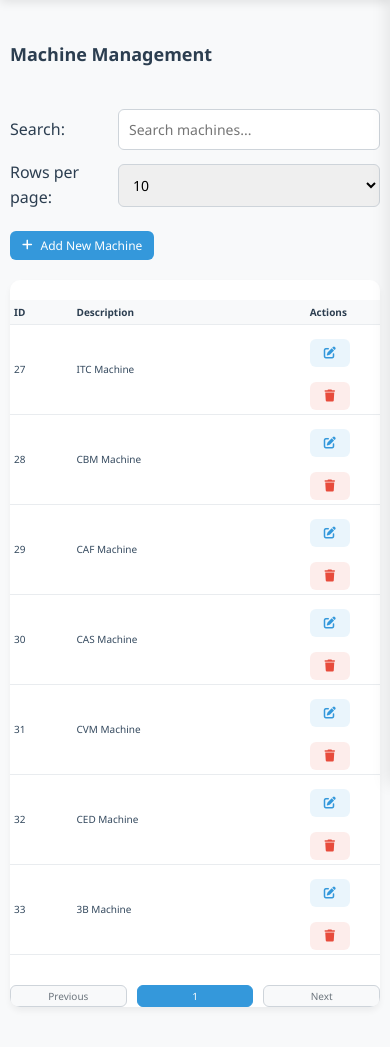
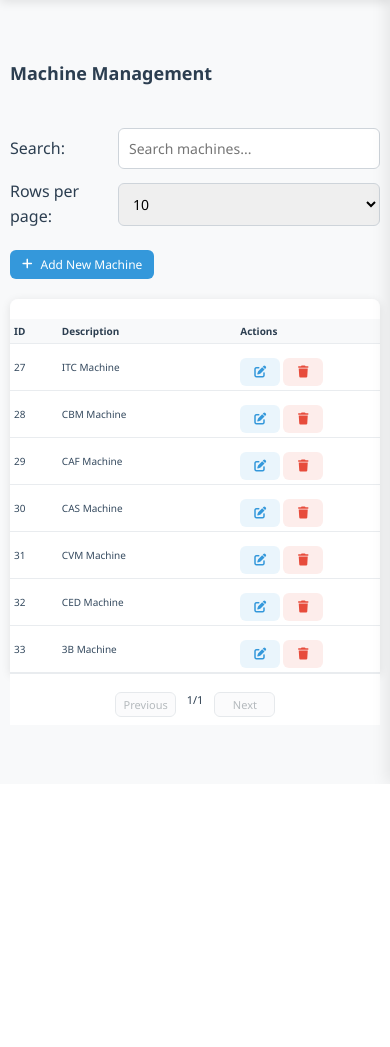
Before and after one commit to daps00s/WVM, a PHP site: page /machines.php in a window 390 px wide. Shown: the part 60-1107 px from the top of the page. After the commit the page ends 844 px from the top, so only its background shows below. Run offline with PHP 8.4, Linux system fonts and the light colour scheme; a user stored in the database is signed in; data comes from the database, SQL or seed files in the repository.

Commit message:
machine responsive

```diff
--- a/assets/css/machines.css
+++ b/assets/css/machines.css
@@ -350,46 +350,72 @@
     box-shadow: 0 0 5px rgba(52, 152, 219, 0.2);
 }
 
+/* Updated Pagination Styles - Matching Transactions Page */
+.pagination-container {
+    width: 100%;
+    position: static;
+    background-color: #fff;
+    border-top: 1px solid #e9ecef;
+    margin-top: 0;
+    padding: 15px 0;
+    display: flex;
+    justify-content: center;
+    align-items: center;
+}
+
 .pagination {
     display: flex;
     justify-content: center;
     align-items: center;
-    gap: 10px;
-    margin-top: 20px;
+    gap: 15px;
+    padding: 0;
 }
 
-.pagination button {
-    padding: 8px 12px;
+.pagination-btn {
+    padding: 8px 16px;
     border: 1px solid #ced4da;
     border-radius: 6px;
     background-color: #fff;
     cursor: pointer;
     color: #2c3e50;
     font-size: 14px;
-    transition: background-color 0.2s, transform 0.1s;
+    font-weight: 500;
+    transition: all 0.2s;
+    min-width: 80px;
+    text-align: center;
 }
 
-.pagination button:hover:not(:disabled) {
+.pagination-btn:hover:not(:disabled) {
     background-color: #3498db;
     color: white;
+    border-color: #3498db;
     transform: translateY(-1px);
 }
 
-.pagination button:disabled {
+.pagination-btn:disabled {
     background-color: #f8f9fa;
     color: #6c757d;
     cursor: not-allowed;
+    opacity: 0.5;
 }
 
-.pagination .active {
-    background-color: #3498db;
-    color: white;
-    border-color: #3498db;
+.pagination-btn:active:not(:disabled) {
+    transform: translateY(0);
+}
+
+.page-indicator {
+    font-size: 14px;
+    color: #2c3e50;
+    font-weight: 500;
+    padding: 0 10px;
 }
 
 .table-container {
     width: 100%;
     overflow-x: auto;
+    background-color: #fff;
+    border-radius: 8px 8px 0 0;
+    box-shadow: 0 2px 10px rgba(0,0,0,0.1);
 }
 
 .table-wrapper {
@@ -399,7 +425,9 @@
 .action-buttons {
     display: flex;
     flex-wrap: nowrap;
-    gap: 5px;
+    gap: 8px;
+    justify-content: flex-start;
+    align-items: center;
 }
 
 @keyframes slideIn {
@@ -506,15 +534,18 @@
         display: none;
     }
 
+    /* Improved mobile actions layout - buttons side by side */
     .action-buttons {
-        flex-direction: column;
-        gap: 5px;
+        flex-direction: row;
+        gap: 6px;
+        justify-content: flex-start;
     }
 
     .btn-action {
         margin-right: 0;
         width: 32px;
         height: 32px;
+        flex-shrink: 0;
     }
 
     .status-btn {
@@ -542,9 +573,23 @@
         text-align: center;
     }
 
-    .pagination button {
-        padding: 6px 10px;
-        font-size: 12px;
+    /* Mobile pagination adjustments */
+    .pagination-container {
+        padding: 12px 0;
+    }
+
+    .pagination {
+        gap: 10px;
+    }
+
+    .pagination-btn {
+        padding: 6px 12px;
+        font-size: 13px;
+        min-width: 70px;
+    }
+
+    .page-indicator {
+        font-size: 13px;
     }
 }
 
@@ -573,6 +618,11 @@
 
     .table-wrapper {
         min-width: 500px;
+    }
+
+    /* Improved mobile actions - ensure buttons stay side by side */
+    .action-buttons {
+        gap: 4px;
     }
 
     .btn-action {
@@ -615,9 +665,23 @@
         font-size: 13px;
     }
 
-    .pagination button {
-        padding: 4px 8px;
-        font-size: 11px;
+    /* Mobile pagination adjustments */
+    .pagination-container {
+        padding: 10px 0;
+    }
+
+    .pagination {
+        gap: 8px;
+    }
+
+    .pagination-btn {
+        padding: 5px 10px;
+        font-size: 12px;
+        min-width: 65px;
+    }
+
+    .page-indicator {
+        font-size: 12px;
     }
 }
 
@@ -637,6 +701,11 @@
 
     .status-col {
         display: none;
+    }
+
+    /* Ensure action buttons stay side by side on very small screens */
+    .action-buttons {
+        gap: 3px;
     }
 
     .btn-action {
@@ -662,8 +731,50 @@
         font-size: 12px;
     }
 
-    .pagination button {
+    /* Small screen pagination adjustments */
+    .pagination-container {
+        padding: 8px 0;
+    }
+
+    .pagination {
+        gap: 6px;
+    }
+
+    .pagination-btn {
+        padding: 4px 8px;
+        font-size: 11px;
+        min-width: 60px;
+    }
+
+    .page-indicator {
+        font-size: 11px;
+        padding: 0 5px;
+    }
+}
+
+/* Extra small devices - ensure actions don't wrap */
+@media (max-width: 360px) {
+    .action-buttons {
+        gap: 2px;
+    }
+
+    .btn-action {
+        width: 24px;
+        height: 24px;
+    }
+
+    .btn-action i {
+        font-size: 10px;
+    }
+
+    /* Extra small pagination */
+    .pagination-btn {
         padding: 3px 6px;
+        font-size: 10px;
+        min-width: 55px;
+    }
+
+    .page-indicator {
         font-size: 10px;
     }
 }
--- a/machines.php
+++ b/machines.php
@@ -186,6 +186,7 @@ $showAddModal = isset($_GET['showAddModal']) && $_GET['showAddModal'] == 'true';
                         <option value="10" selected>10</option>
                         <option value="20">20</option>
                         <option value="30">30</option>
+                        <option value="all">All</option>
                     </select>
                 </div>
                 <div>
@@ -246,7 +247,13 @@ $showAddModal = isset($_GET['showAddModal']) && $_GET['showAddModal'] == 'true';
                     </tbody>
                 </table>
             </div>
-            <div class="pagination" id="pagination"></div>
+        </div>
+        <div class="pagination-container">
+            <div class="pagination" id="pagination">
+                <button id="prevBtn" class="pagination-btn">Previous</button>
+                <span id="pageIndicator" class="page-indicator">1/1</span>
+                <button id="nextBtn" class="pagination-btn">Next</button>
+            </div>
         </div>
     </div>
 </div>
@@ -410,6 +417,7 @@ $showAddModal = isset($_GET['showAddModal']) && $_GET['showAddModal'] == 'true';
 let currentPage = 1;
 let rowsPerPage = 10;
 let searchTerm = '';
+let totalPages = 1;
 
 // Filter and paginate table
 function filterAndPaginate() {
@@ -442,64 +450,82 @@ function filterAndPaginate() {
 
     // Calculate pagination
     const totalRows = filteredRows.length;
-    const totalPages = Math.ceil(totalRows / rowsPerPage);
+    totalPages = rowsPerPage === 'all' ? 1 : Math.ceil(totalRows / parseInt(rowsPerPage));
     currentPage = Math.min(currentPage, Math.max(1, totalPages));
 
     // Show/hide rows based on current page
     filteredRows.forEach((row, index) => {
-        const start = (currentPage - 1) * rowsPerPage;
-        const end = start + rowsPerPage;
-        row.style.display = (index >= start && index < end) ? '' : 'none';
+        if (rowsPerPage === 'all') {
+            row.style.display = '';
+        } else {
+            const start = (currentPage - 1) * parseInt(rowsPerPage);
+            const end = start + parseInt(rowsPerPage);
+            row.style.display = (index >= start && index < end) ? '' : 'none';
+        }
     });
 
     // Update pagination controls
-    updatePagination(totalPages);
+    updatePagination();
 }
 
 // Update pagination controls
-function updatePagination(totalPages) {
-    const pagination = document.getElementById('pagination');
-    pagination.innerHTML = '';
+function updatePagination() {
+    const prevBtn = document.getElementById('prevBtn');
+    const nextBtn = document.getElementById('nextBtn');
+    const pageIndicator = document.getElementById('pageIndicator');
 
-    // Previous button
-    const prevButton = document.createElement('button');
-    prevButton.textContent = 'Previous';
-    prevButton.disabled = currentPage === 1;
-    prevButton.addEventListener('click', () => {
+    if (rowsPerPage === 'all') {
+        pageIndicator.textContent = 'Showing All';
+        prevBtn.style.display = 'none';
+        nextBtn.style.display = 'none';
+        return;
+    }
+
+    prevBtn.style.display = 'inline-block';
+    nextBtn.style.display = 'inline-block';
+
+    // Update page indicator
+    pageIndicator.textContent = `${currentPage}/${totalPages}`;
+
+    // Update button states
+    prevBtn.disabled = currentPage === 1;
+    nextBtn.disabled = currentPage === totalPages || totalPages === 0;
+
+    // Update button styles based on state
+    if (prevBtn.disabled) {
+        prevBtn.style.opacity = '0.5';
+        prevBtn.style.cursor = 'not-allowed';
+    } else {
+        prevBtn.style.opacity = '1';
+        prevBtn.style.cursor = 'pointer';
+    }
+
+    if (nextBtn.disabled) {
+        nextBtn.style.opacity = '0.5';
+        nextBtn.style.cursor = 'not-allowed';
+    } else {
+        nextBtn.style.opacity = '1';
+        nextBtn.style.cursor = 'pointer';
+    }
+}
+
+// Initialize page
+document.addEventListener('DOMContentLoaded', function() {
+    // Set up pagination button event listeners
+    document.getElementById('prevBtn').addEventListener('click', function() {
         if (currentPage > 1) {
             currentPage--;
             filterAndPaginate();
         }
     });
-    pagination.appendChild(prevButton);
 
-    // Page numbers
-    for (let i = 1; i <= totalPages; i++) {
-        const pageButton = document.createElement('button');
-        pageButton.textContent = i;
-        pageButton.className = i === currentPage ? 'active' : '';
-        pageButton.addEventListener('click', () => {
-            currentPage = i;
-            filterAndPaginate();
-        });
-        pagination.appendChild(pageButton);
-    }
-
-    // Next button
-    const nextButton = document.createElement('button');
-    nextButton.textContent = 'Next';
-    nextButton.disabled = currentPage === totalPages || totalPages === 0;
-    nextButton.addEventListener('click', () => {
+    document.getElementById('nextBtn').addEventListener('click', function() {
         if (currentPage < totalPages) {
             currentPage++;
             filterAndPaginate();
         }
     });
-    pagination.appendChild(nextButton);
-}
 
-// Initialize page
-document.addEventListener('DOMContentLoaded', function() {
     // Initialize table
     filterAndPaginate();
 
@@ -512,7 +538,7 @@ document.addEventListener('DOMContentLoaded', function() {
 
     // Rows per page event listener
     document.getElementById('rowsPerPage').addEventListener('change', function() {
-        rowsPerPage = parseInt(this.value);
+        rowsPerPage = this.value;
         currentPage = 1;
         filterAndPaginate();
     });
```
